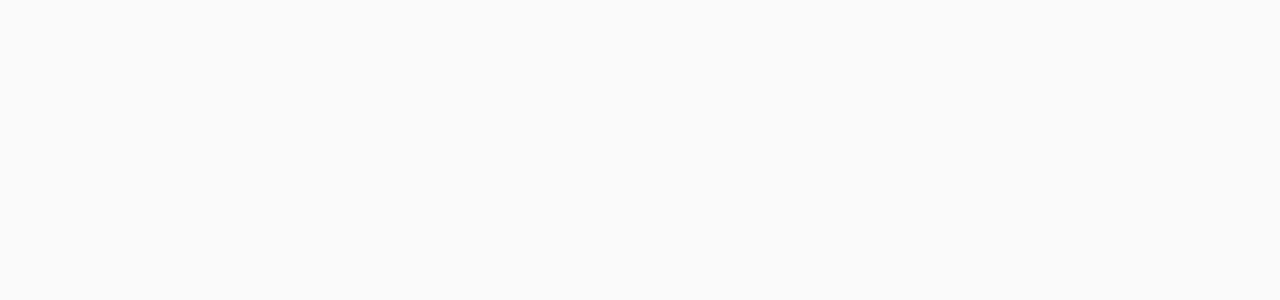
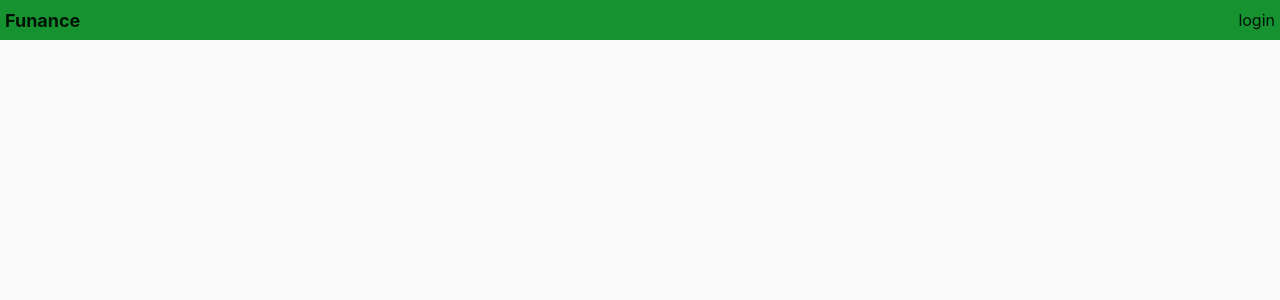
Before and after one commit to SudoVim/funance-ui, a React (Create React App) app: page / in a window 1280 px wide. Shown: the top 300 px of the page. Built offline with nearby package versions, Linux system fonts and the light colour scheme.

Commit message:
Added a header bar

```diff
--- a/src/App.tsx
+++ b/src/App.tsx
@@ -13,7 +13,35 @@
         width: "100%",
         background: theme.palette.background.default,
       }}
-    ></Box>
+    >
+      <Box
+        sx={{
+          width: "100%",
+          height: "30px",
+          padding: "5px",
+          alignItems: "center",
+          justifyContent: "space-between",
+          background: theme.palette.primary.main,
+          display: "flex",
+          direction: "row",
+        }}
+      >
+        <Box>
+          <Box
+            sx={{
+              fontSize: "large",
+              fontWeight: "bold",
+              color: theme.palette.text.primary,
+            }}
+          >
+            Funance
+          </Box>
+        </Box>
+        <Box>
+          <Box sx={{ color: theme.palette.text.primary }}>login</Box>
+        </Box>
+      </Box>
+    </Box>
   );
 }
 
```
